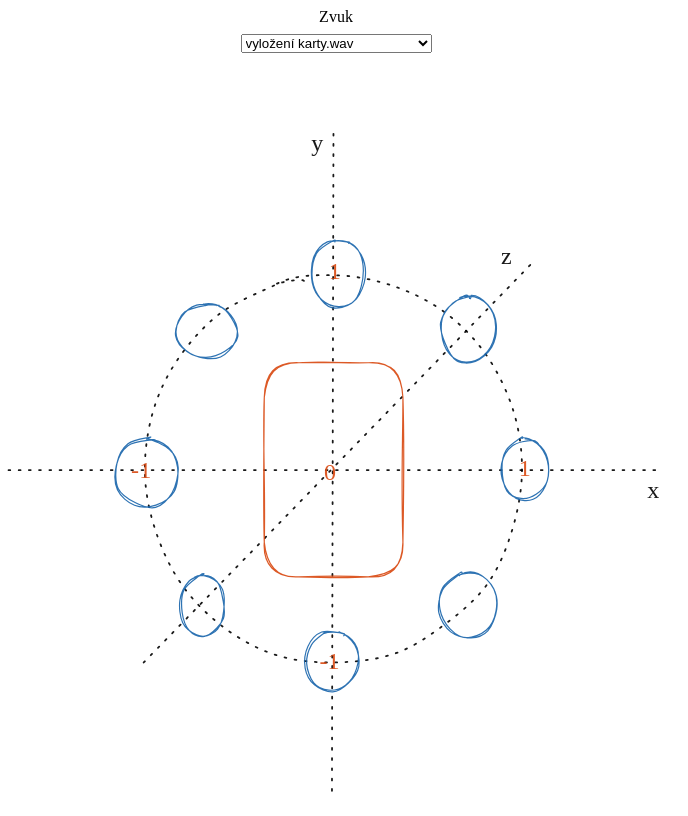
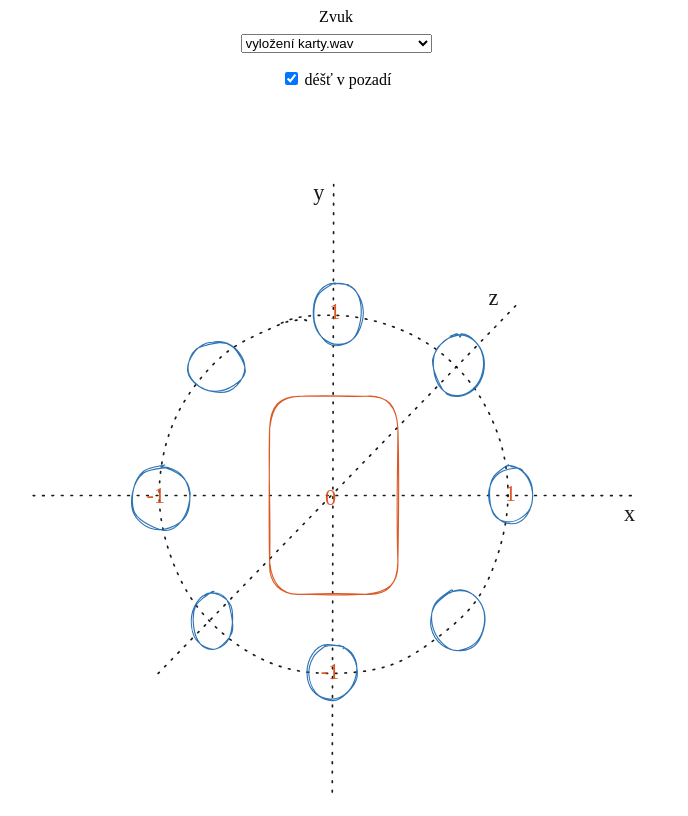
Before and after one commit to junkycoder/prsi-slysim, a plain HTML site: page public/sounts/index.html in a window 1280 px wide. Shown: the whole page, without its empty margins (304-992 px from the left). Drawn offline with Linux system fonts and the light colour scheme; no server answers.

Commit message:
Copy back sounts demo source

```diff
--- a/public/sounts/index.html
+++ b/public/sounts/index.html
@@ -16,7 +16,13 @@
       gap: 8vh;
     }
 
-    label span {
+    form label {
+      display: block;
+      margin-bottom: 1rem;
+      text-align: center;
+    }
+
+    form label span {
       display: block;
       text-align: center;
       margin-bottom: 8px;
@@ -29,6 +35,7 @@
 </head>
 
 <body>
+  <form>
     <label>
       <span>Zvuk</span>
       <select name="sound">
@@ -43,6 +50,11 @@
         <option>plop.m4a</option>
       </select>
     </label>
+    <label>
+      <input type="checkbox" name="rain" checked>
+      déšť v pozadí
+    </label>
+  </form>
   <svg version="1.1" xmlns="http://www.w3.org/2000/svg" viewBox="0 0 564 574">
     <title>Klikací kolečka ve směru hodinových ručiček</title>
     <!-- <rect x="0" y="0" width="563.2602141737938" height="573.2435452228469" fill="#ffffff"></rect> -->
@@ -177,7 +189,7 @@
     </g>
   </svg>
   <script type="module">
-    import { createAudioContext, SoundPlayer, createSoundListener, SoundSource } from "/library/sounts/index.js";
+    import { createAudioContext, SoundPlayer, createSoundListener, SoundSource } from "./library/sounts/index.js";
 
     setTimeout(main, 0);
 
@@ -198,15 +210,15 @@
       // listener.setOrientation(0, 0, -1, 0, 1, 0);
 
       const soundBuffers = {
-        "vyložení karty.wav": loadAudioBuffer(audioContext, "/assets/vyložení karty.wav"),
-        "míchání karet.wav": loadAudioBuffer(audioContext, "/assets/míchání karet.wav"),
-        "míchání karet 2.wav": loadAudioBuffer(audioContext, "/assets/míchání karet 2.wav"),
-        "balíček karet na stůl.wav": loadAudioBuffer(audioContext, "/assets/balíček karet na stůl.wav"),
-        "sebrání karet ze stolu.wav": loadAudioBuffer(audioContext, "/assets/sebrání karet ze stolu.wav"),
-        "prohrabování kartama.wav": loadAudioBuffer(audioContext, "/assets/prohrabování kartama.wav"),
-        "prohrabování kartama 2.wav": loadAudioBuffer(audioContext, "/assets/prohrabování kartama 2.wav"),
-        "líznutí karty.wav": loadAudioBuffer(audioContext, "/assets/líznutí karty.wav"),
-        "plop.m4a": loadAudioBuffer(audioContext, "/assets/plop.m4a"),
+        "vyložení karty.wav": loadAudioBuffer(audioContext, "./assets/vyložení karty.wav"),
+        "míchání karet.wav": loadAudioBuffer(audioContext, "./assets/míchání karet.wav"),
+        "míchání karet 2.wav": loadAudioBuffer(audioContext, "./assets/míchání karet 2.wav"),
+        "balíček karet na stůl.wav": loadAudioBuffer(audioContext, "./assets/balíček karet na stůl.wav"),
+        "sebrání karet ze stolu.wav": loadAudioBuffer(audioContext, "./assets/sebrání karet ze stolu.wav"),
+        "prohrabování kartama.wav": loadAudioBuffer(audioContext, "./assets/prohrabování kartama.wav"),
+        "prohrabování kartama 2.wav": loadAudioBuffer(audioContext, "./assets/prohrabování kartama 2.wav"),
+        "líznutí karty.wav": loadAudioBuffer(audioContext, "./assets/líznutí karty.wav"),
+        "plop.m4a": loadAudioBuffer(audioContext, "./assets/plop.m4a"),
       }
 
       Promise.allSettled(Object.values(soundBuffers));
@@ -221,24 +233,40 @@
         console.timeEnd('play')
       };
 
-      document.querySelector('svg').getElementById('clock-3').addEventListener('click', handlePlay([1, 0, .5]));
-      document.querySelector('svg').getElementById('clock-9').addEventListener('click', handlePlay([-1, 0, -.5]));
+
+      document.querySelector('svg').getElementById('clock-3').addEventListener('click', handlePlay([1, 0, 0]));
+      document.querySelector('svg').getElementById('clock-9').addEventListener('click', handlePlay([-1, 0, 0]));
       document.querySelector('svg').getElementById('clock-1030').addEventListener('click', handlePlay([-.5, .5, .5]));
       document.querySelector('svg').getElementById('clock-130').addEventListener('click', handlePlay([.5, .5, .5]));
-      document.querySelector('svg').getElementById('clock-12').addEventListener('click', handlePlay([0, 1, .5]));
+      document.querySelector('svg').getElementById('clock-12').addEventListener('click', handlePlay([0, 1, 1]));
       document.querySelector('svg').getElementById('clock-730').addEventListener('click', handlePlay([-.5, -.5, -.5]));
       document.querySelector('svg').getElementById('clock-430').addEventListener('click', handlePlay([.5, -.5, -.5]));
-      document.querySelector('svg').getElementById('clock-6').addEventListener('click', handlePlay([0, -1, 0]));
+      document.querySelector('svg').getElementById('clock-6').addEventListener('click', handlePlay([0, -1, -1]));
 
       document.querySelector('svg').getElementById('center').addEventListener('click', handlePlay([0, 0, 0]));
 
-      setTimeout(playRain);
+
+      setTimeout(playRain, 0);
+
 
       async function playRain() {
-        const rainSource = new SoundSource(audioContext.destination, { gain: 1 });
-        const rainBuffer = await loadAudioBuffer(audioContext, "/assets/light-rain-sound.mp3");
+        const rainSource = new SoundSource(audioContext.destination, { gain: .4 });
+        const rainBuffer = await loadAudioBuffer(audioContext, "./assets/light-rain-sound.mp3");
+        // source.setOrientation(0, -1, 0);
+
+
+        const rainCheckbox = document.querySelector('input[name="rain"]');
+        if (rainCheckbox.checked) {
           rainSource.play(rainBuffer, { loop: true });
-        // source.setOrientation(0, -1, 0);
+        }
+        rainCheckbox.addEventListener('change', event => {
+          if (event.target.checked) {
+            rainSource.play(rainBuffer, { loop: true });
+          } else {
+            rainSource.stopAll();
+          }
+        });
+
       }
     }
   </script>
```
Lines whose indentation alone changed are shown as unchanged.
